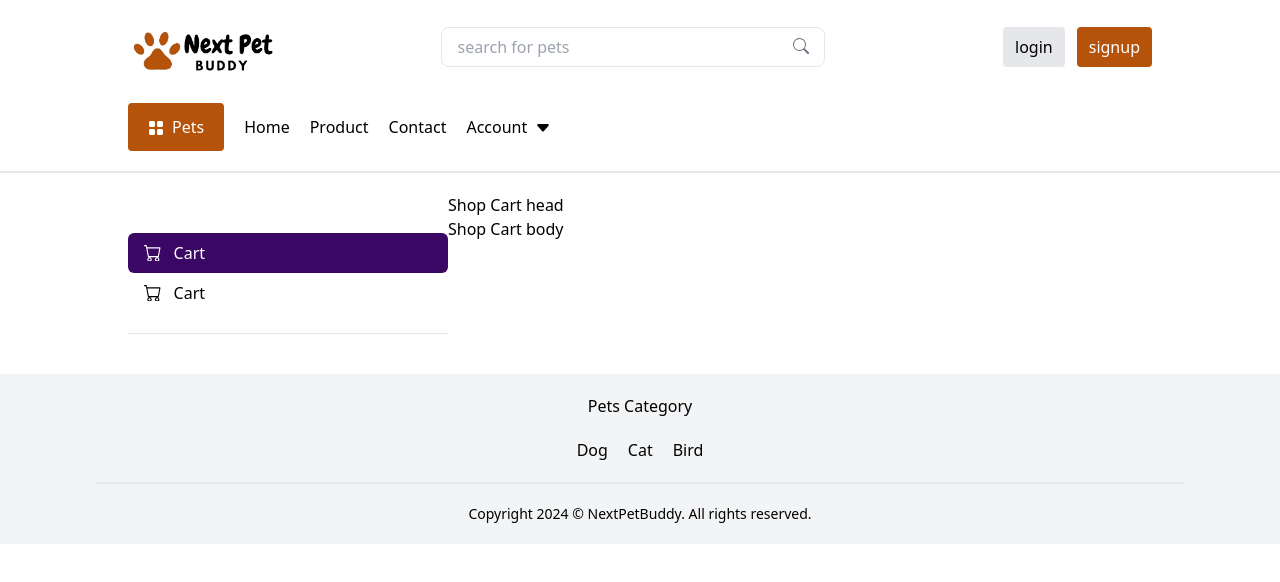
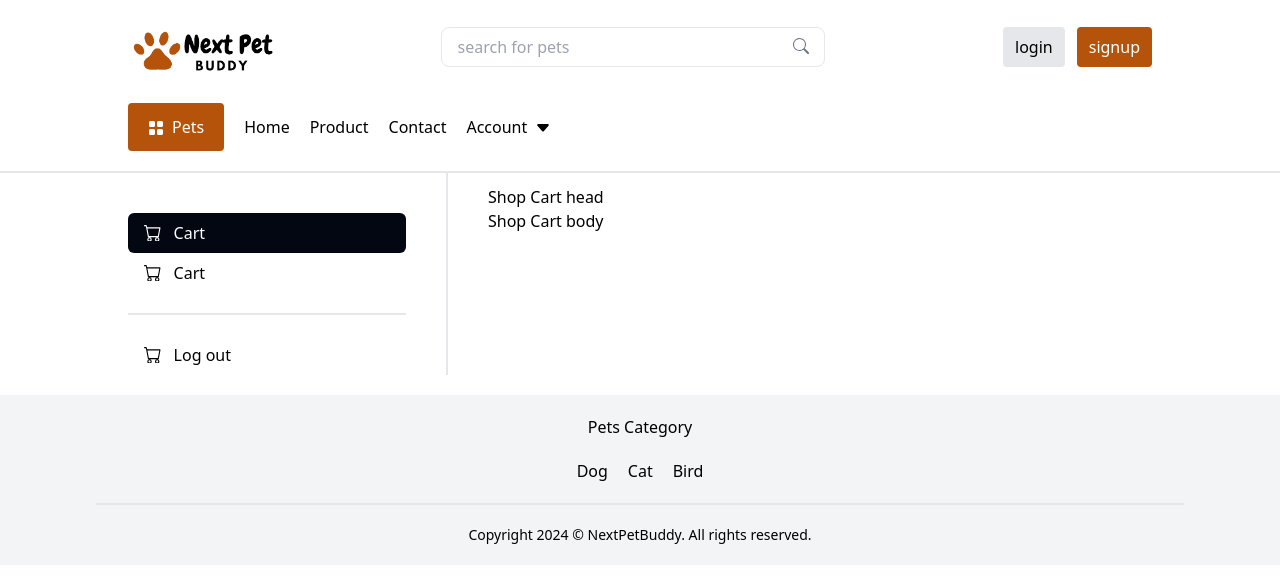
Before and after one commit to Maxzeno/nextpetbuddyapp, a React (Create React App) app: page /cart in a window 1280 px wide. Shown: the top 582 px of the page. Built offline with nearby package versions, Linux system fonts and the light colour scheme.

Commit message:
working sidebar

```diff
--- a/src/components/section/sidebar.jsx
+++ b/src/components/section/sidebar.jsx
@@ -1,6 +1,6 @@
-import { Cart, List, XLg } from "react-bootstrap-icons";
-import Navbar from '../../components/nav/navbar'
 import { useState } from "react";
+import { Cart, MenuButton, XLg } from "react-bootstrap-icons";
+import Navbar from "../../components/nav/navbar";
 import useScreenWidth from "../../hooks/useScreenWidth";
 
 export default function Sidebar({ head, body }) {
@@ -11,38 +11,71 @@ export default function Sidebar({ head, body }) {
     setOpenDropdown(openDropdown === dropdown ? null : dropdown);
   };
 
-    return <>
-        <div className={`${openDropdown === 'mobile' && 'absolute w-screen h-screen top-0 left-0 z-50 bg-white'}`}>
-            {
-                openDropdown === 'mobile' && screenWidth < 1024 ? <div className="flex justify-between  w-[80vw] mx-auto pt-5">
+  return (
+    <>
+      <div
+        className={`${
+          openDropdown === "mobile" &&
+          "absolute w-screen h-screen top-0 left-0 z-50 bg-white"
+        }`}
+      >
+        {openDropdown === "mobile" && screenWidth < 1024 ? (
+          <div className="flex justify-between lg:w-[80vw] w-[90vw] mx-auto pt-5">
             <div>Menu</div>
-                    <div><XLg className='text-[1.1em] leading-[0]' /></div>
-                </div> : <Navbar />
-            }
+            <div>
+              <XLg
+                className="text-[1.1em] leading-[0]"
+                onClick={() => toggleDropdown("mobile")}
+              />
+            </div>
+          </div>
+        ) : (
+          <Navbar />
+        )}
 
-            <div className='mx-auto pt-5 w-[80vw] mb-5' >
-                <div className='lg:flex lg:shrink-0 lg:grow-0'>
-                    <div className={`mt-5 lg:mt-10 w-full lg:w-[25vw] ${screenWidth < 1024 ? openDropdown !== 'mobile' && 'hidden' : "block"}`}>
-                        <div className="pb-5 mb-5 border-b">
-                            <div className="flex gap-3 items-center bg-purple-950 text-white rounded-md py-2 px-4">
-                                <Cart className='text-[1.1em] leading-[0]' />
+        <div className="mx-auto w-[90vw] lg:w-[80vw] pb-5">
+          <div className="lg:flex lg:shrink-0 lg:grow-0">
+            <div
+              className={`pt-5 lg:pt-10 w-full lg:w-[25vw] lg:border-r-2 ${
+                screenWidth < 1024
+                  ? openDropdown !== "mobile" && "hidden"
+                  : "block"
+              }`}
+            >
+              <div className="pb-5 mb-5 border-b-2 pr-auto lg:mr-10">
+                <div className="flex gap-3 items-center bg-gray-950 text-white rounded-md py-2 px-4">
+                  <Cart className="text-[1.1em] leading-[0]" />
                   <span>Cart</span>
                 </div>
                 <div className="flex gap-3 items-center text-black rounded-m py-2 px-4">
-                                <Cart className='text-[1.1em] leading-[0]' />
+                  <Cart className="text-[1.1em] leading-[0]" />
                   <span>Cart</span>
                 </div>
               </div>
+              <div className="flex gap-3 items-center text-black rounded-m py-2 px-4">
+                <Cart className="text-[1.1em] leading-[0]" />
+                <span>Log out</span>
               </div>
-                    <div>
+            </div>
+
+            {openDropdown !== "mobile" && (
+              <div className="pl-auto lg:pl-10 pt-3">
                 <div className="flex justify-between">
                   <div>{head}</div>
-                            <List className='text-[1.7em] cursor-pointer leading-[0] inline text-black lg:hidden' onClick={() => toggleDropdown("mobile")} />
+
+                  <span
+                    className="cursor-pointer lg:hidden"
+                    onClick={() => toggleDropdown("mobile")}
+                  >
+                    <MenuButton className="text-[1.6em] leading-[0] inline bg-gray-200 hover:bg-gray-300 py-1 rounded" />
+                  </span>
                 </div>
                 <div>{body}</div>
               </div>
+            )}
           </div>
-            </div >
+        </div>
       </div>
     </>
+  );
 }
```
Lines whose indentation alone changed are shown as unchanged.
